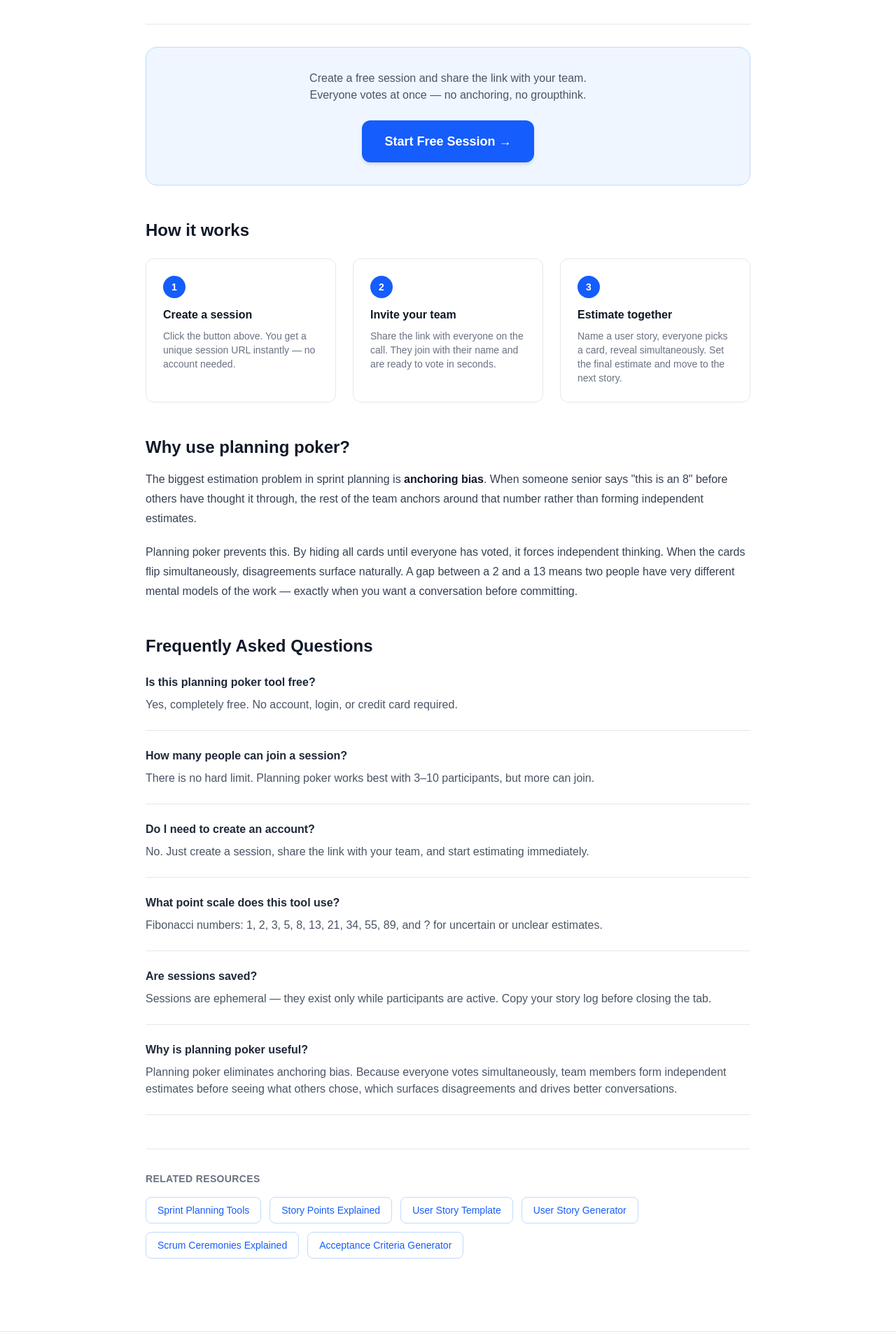
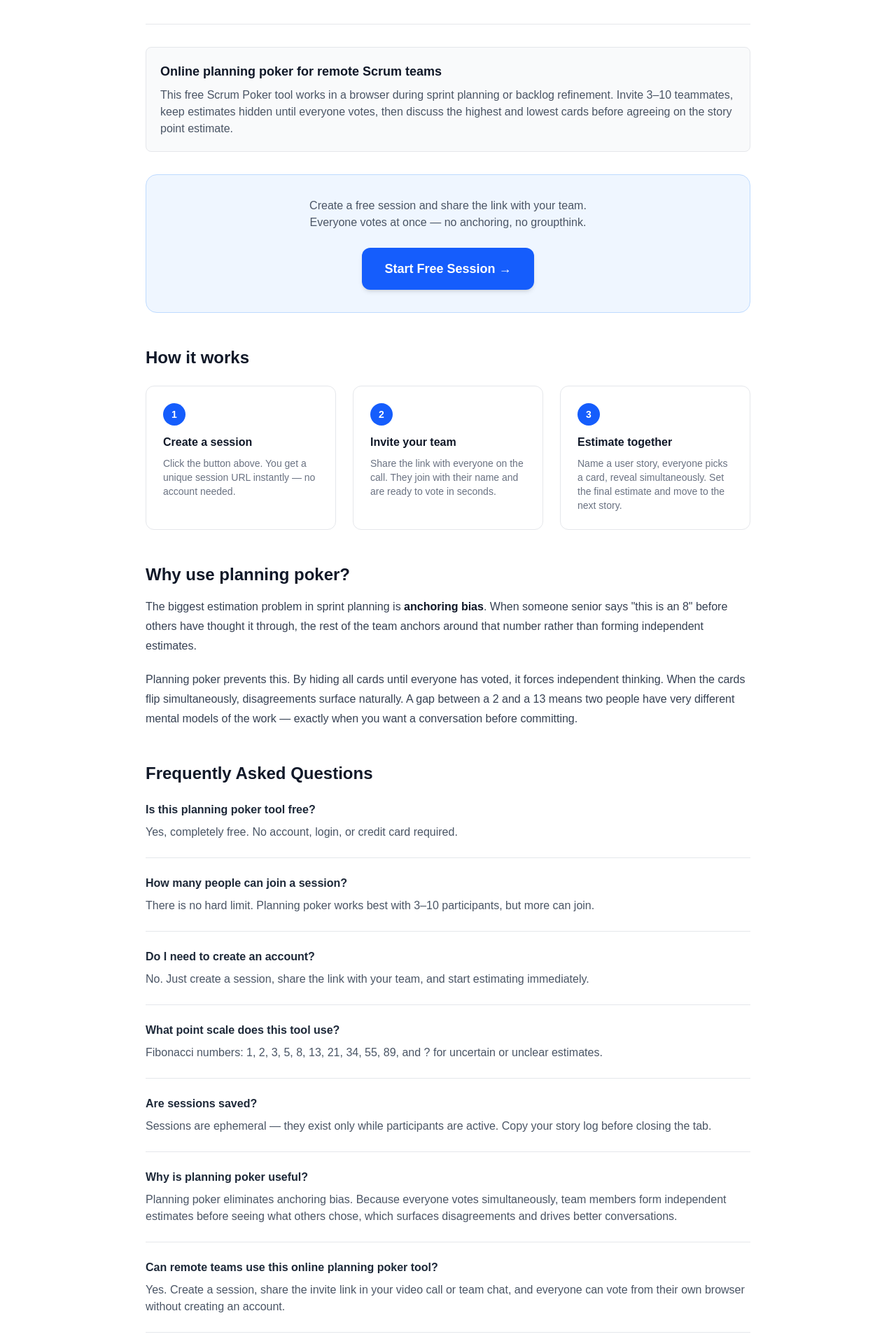
Before and after one commit to ahmedul/agile-tool-hub, a Next.js app: page /tools/planning-poker in a window 1280 px wide. Shown: the part 287-2200 px from the top of the page at 70% size. Built offline with nearby package versions, Linux system fonts and the light colour scheme; no server answers.

Commit message:
Improve Planning Poker search metadata

```diff
--- a/src/app/tools/planning-poker/page.tsx
+++ b/src/app/tools/planning-poker/page.tsx
@@ -4,14 +4,22 @@ import Breadcrumbs from "@/components/Breadcrumbs";
 import FAQ from "@/components/FAQ";
 import JsonLd from "@/components/JsonLd";
 import CreatePlanningSession from "@/components/CreatePlanningSession";
-import { buildHowToSchema, buildBreadcrumbSchema, buildMetadata } from "@/lib/seo";
+import {
+  buildHowToSchema,
+  buildBreadcrumbSchema,
+  buildMetadata,
+  buildToolSchema,
+} from "@/lib/seo";
 
 export const metadata: Metadata = buildMetadata({
-  title: "Free Planning Poker — Real-Time Team Story Point Estimation",
+  title: "Free Online Planning Poker: Real-Time Scrum Poker Tool",
   description:
-    "Estimate story points in real-time with your team. Create a session, share a link, vote simultaneously. No signup. Fibonacci cards and fast reveals for Agile sprint planning.",
+    "Use free online planning poker for remote Scrum teams. Create a session, share a link, vote simultaneously, and reveal Fibonacci story point estimates. No signup or login.",
   keywords: [
     "planning poker",
+    "free online planning poker",
+    "planning poker no login",
+    "online scrum poker",
     "free planning poker tool",
     "scrum poker",
     "story point estimation",
@@ -51,6 +59,11 @@ const faqItems = [
     answer:
       "Planning poker eliminates anchoring bias. Because everyone votes simultaneously, team members form independent estimates before seeing what others chose, which surfaces disagreements and drives better conversations.",
   },
+  {
+    question: "Can remote teams use this online planning poker tool?",
+    answer:
+      "Yes. Create a session, share the invite link in your video call or team chat, and everyone can vote from their own browser without creating an account.",
+  },
 ];
 
 export default function PlanningPokerPage() {
@@ -85,12 +98,20 @@ export default function PlanningPokerPage() {
     { label: "Tools", href: "/tools" },
     { label: "Planning Poker", href: "/tools/planning-poker" },
   ]);
+  const toolSchema = buildToolSchema({
+    name: "Free Online Planning Poker",
+    description:
+      "Real-time Scrum Poker tool for remote Agile teams to estimate user stories with simultaneous Fibonacci votes. Free and no login required.",
+    url: "https://agiletoolhub.com/tools/planning-poker",
+    applicationCategory: "BusinessApplication",
+  });
 
   return (
     <>
       <JsonLd data={faqSchema} />
       <JsonLd data={howToSchema} />
       <JsonLd data={breadcrumbSchema} />
+      <JsonLd data={toolSchema} />
       <div className="max-w-4xl mx-auto px-4 py-10">
         <Breadcrumbs
           items={[{ label: "Tools", href: "/tools" }, { label: "Planning Poker" }]}
@@ -105,6 +126,15 @@ export default function PlanningPokerPage() {
           Real-time story point estimation for distributed Agile teams. Create a session, share the
           link, and vote simultaneously — no login required.
         </p>
+
+        <section className="mb-8 rounded-lg border border-gray-200 bg-gray-50 p-5">
+          <h2 className="text-lg font-semibold text-gray-900 mb-2">Online planning poker for remote Scrum teams</h2>
+          <p className="text-gray-600">
+            This free Scrum Poker tool works in a browser during sprint planning or backlog refinement.
+            Invite 3–10 teammates, keep estimates hidden until everyone votes, then discuss the highest and
+            lowest cards before agreeing on the story point estimate.
+          </p>
+        </section>
 
         {/* CTA */}
         <div className="bg-blue-50 border border-blue-200 rounded-2xl p-8 mb-12 text-center">
```
